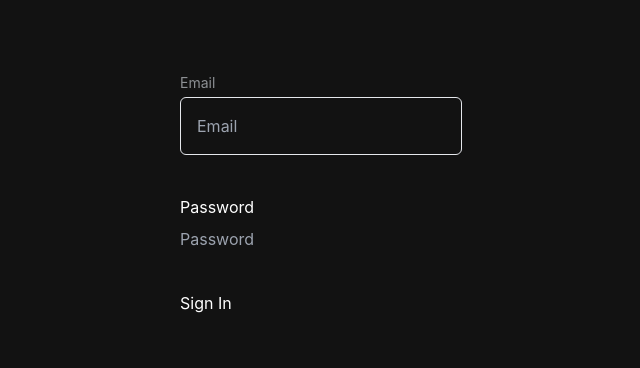
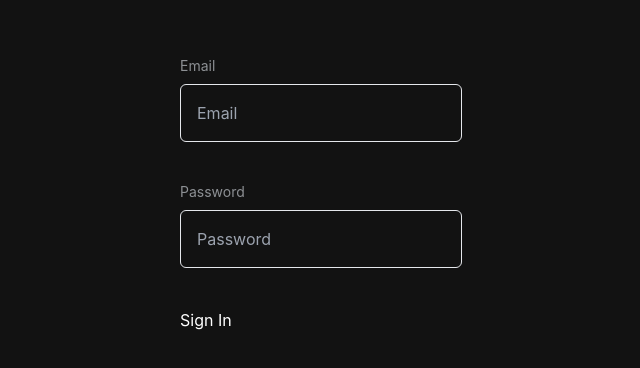
Before and after one commit to dariametelitsa/TryingNextJs, a Next.js app: page /auth/login in a window 1280 px wide. Shown: the part 206-574 px from the top of the page, without its empty margins (319-959 px from the left). Built offline with nearby package versions, Linux system fonts and the light colour scheme.

Commit message:
fix: added text-field

```diff
--- a/src/components/text-field/Text-field.tsx
+++ b/src/components/text-field/Text-field.tsx
@@ -1,4 +1,3 @@
-// @flow
 import * as React from 'react';
 import { ComponentPropsWithoutRef, ElementRef, forwardRef, ReactNode, useId } from 'react';
 import { cn } from "@/utils/cn";
@@ -7,18 +6,27 @@ type Props = ComponentPropsWithoutRef<'input'> & {
     errorMessage?: string
     label?: ReactNode
 };
-export const TextField = forwardRef<ElementRef<'input'>,Props>(({errorMessage, label, className, id, ...rest}: Props, ref) => {
+export const TextField = forwardRef<ElementRef<'input'>, Props>(({
+                                                                     errorMessage,
+                                                                     label,
+                                                                     className,
+                                                                     id,
+                                                                     ...rest
+                                                                 }: Props, ref) => {
     const generatedId = useId();
     const idToUse = id ?? generatedId;
     return (
-        <>
+        <div className={'flex flex-col gap-2'}>
             <label htmlFor={idToUse}
                    className={'text-sm text-light-900'}>{label}</label>
             <input
                 {...rest}
                 className={cn('rounded-md p-4 border')}
-                id={idToUse}/>
+                id={idToUse}
+                ref={ref}/>
             {errorMessage && <p className={'text-red-500 text-sm'}>{errorMessage}</p>}
-        </>
+        </div>
     );
 })
+
+TextField.displayName = 'TextField'
--- a/src/pages/auth/login.tsx
+++ b/src/pages/auth/login.tsx
@@ -26,25 +26,14 @@ export default function Login() {
     return (
         <div className={'h-screen grid place-items-center'}>
             <form onSubmit={onSubmit} className={'space-y-10'}>
-                <div className={'flex flex-col gap-1'}>
                     <TextField label={'Email'}
                                placeholder={'Email'}
                                errorMessage={errors.email?.message}
-                               {...register('email')}
-                    />
-                    {/*<label htmlFor={'email-input'}>Email</label>*/}
-                    {/*<input id={'email-input'}*/}
-                    {/*       {...register('email')}*/}
-                    {/*       placeholder={'Email'}/>*/}
-                    {/*{errors.email && <p className={'text-red-500 text-sm'}>{errors.email.message}</p>}*/}
-                </div>
-                <div className={'flex flex-col gap-2'}>
-                    <label htmlFor={'password-input'}>Password</label>
-                    <input id={'password-input'}
-                           {...register('password')}
-                           placeholder={'Password'}/>
-                    {errors.password && <p className={'text-red-500 text-sm'}>{errors.password.message}</p>}
-                </div>
+                               {...register('email')}/>
+                    <TextField label={'Password'}
+                               placeholder={'Password'}
+                               errorMessage={errors.password?.message}
+                               {...register('password')}/>
 
                 <button>Sign In</button>
             </form>
```
